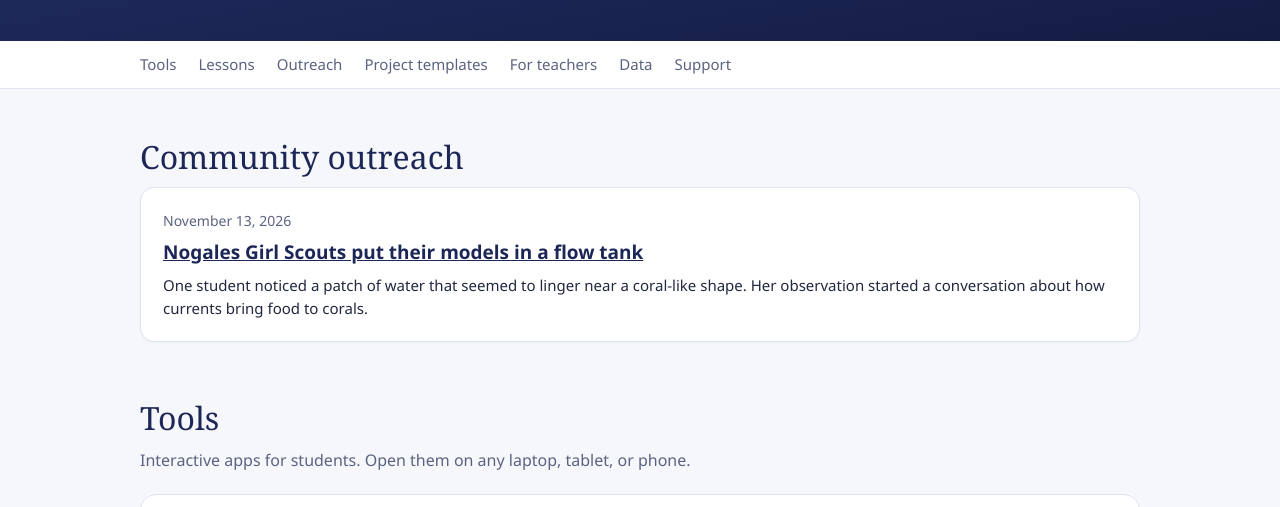
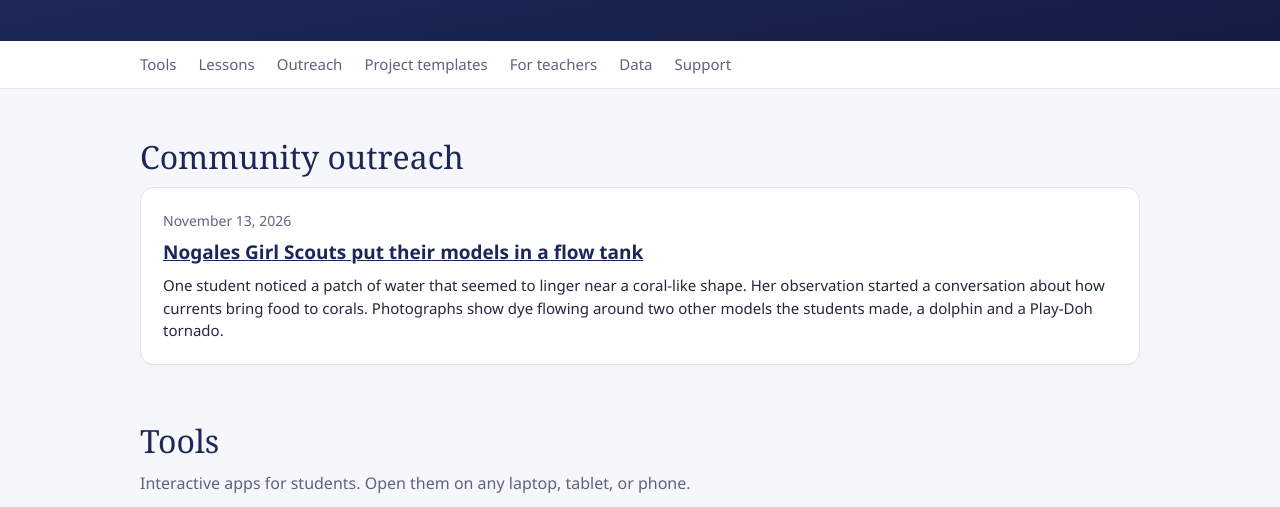
Before and after one commit to equiphysics/equiphysics.github.io, a plain HTML site: page index.html in a window 1280 px wide. Shown: the part 222-729 px from the top of the page. Drawn offline with Linux system fonts and the light colour scheme.

Commit message:
Identify dolphin and Play-Doh tornado in Nogales outreach photographs

```diff
--- a/index.html
+++ b/index.html
@@ -93,7 +93,7 @@
   <article class="card">
     <time datetime="2026-11-13">November 13, 2026</time>
     <h3><a href="https://www.equiphysics.org/nogales-girl-scouts-flow-tank">Nogales Girl Scouts put their models in a flow tank</a></h3>
-    <p>One student noticed a patch of water that seemed to linger near a coral-like shape. Her observation started a conversation about how currents bring food to corals.</p>
+    <p>One student noticed a patch of water that seemed to linger near a coral-like shape. Her observation started a conversation about how currents bring food to corals. Photographs show dye flowing around two other models the students made, a dolphin and a Play-Doh tornado.</p>
   </article>
 </div></section>
 
```
